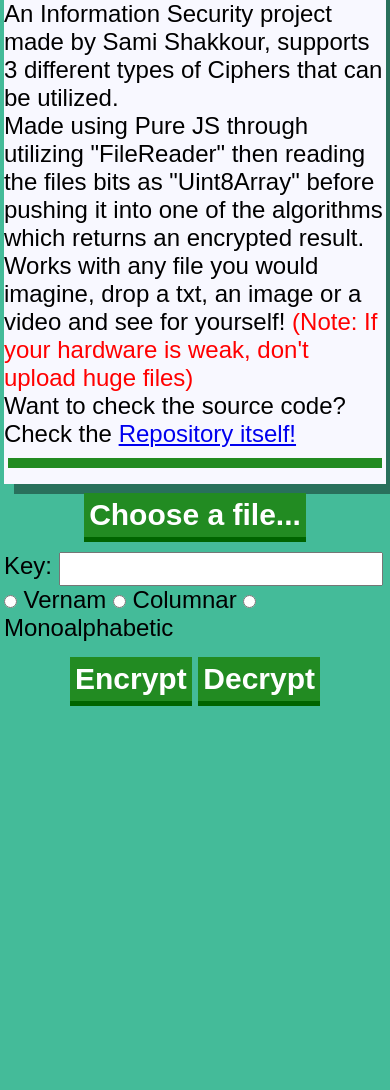
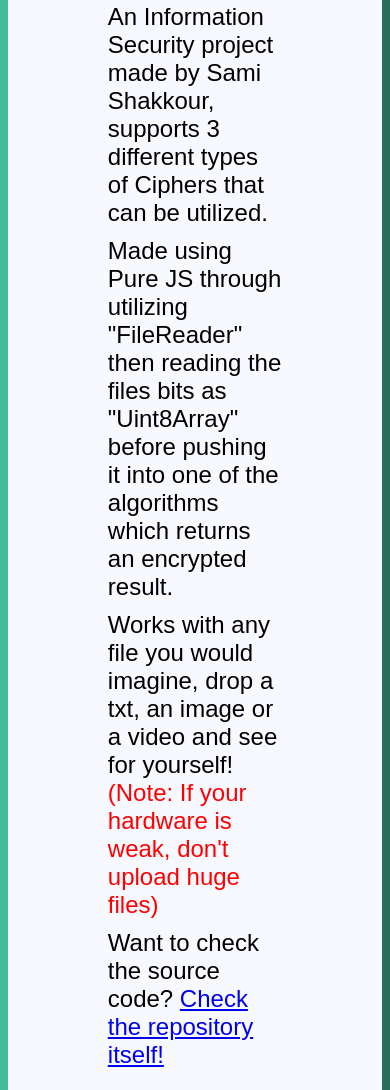
Before and after one commit to SamiSha99/CipherProject, a plain HTML site: page index.html in a window 390 px wide. Shown: the part 318-1408 px from the top of the page. Before the commit the page ends 1034 px from the top, so only its background shows below. Drawn offline with Linux system fonts and the light colour scheme.

Commit message:
Updated UI, "mobile support" kinda

```diff
--- a/assets/style.css
+++ b/assets/style.css
@@ -11,6 +11,7 @@ body {
 
 th {
   background-color: #3CB371;
+  border: 4px solid #3CB371;
 }
 
 table {
@@ -19,9 +20,9 @@ table {
 }
 
 hr {
-  width: 95%;
-  margin: 10px 0;
-  border: solid 5px forestgreen;
+  width: 90%;
+  margin: 25px 0;
+  border: solid 4px forestgreen;
 }
 
 tr:nth-child(even) {
@@ -40,6 +41,15 @@ tr>th:nth-child(n+2):nth-child(-n+4), tr>td:nth-child(n+2):nth-child(-n+4) {
   text-overflow: ellipsis;
 }
 
+tr {
+  border-left: 4px solid #3CB371;
+  border-right: 4px solid #3CB371;
+}
+
+tr:last-child {
+  border-bottom: 4px solid #3CB371;
+}
+
 
 .container {
   display: flex;
@@ -47,11 +57,25 @@ tr>th:nth-child(n+2):nth-child(-n+4), tr>td:nth-child(n+2):nth-child(-n+4) {
   flex-direction: column;
   align-items: center;
   background-color: ghostwhite;
-  width: 98%;
-  top: 5%;
-  left: 1%;
-  height: 90%;
+  width: 96%;
+  margin: 40px 0;
+  left: 2%;
   box-shadow: 10px 10px 0px 0px rgba(0, 0, 0, 0.4);
+}
+
+.container div.info p {
+  padding: 5px 100px;
+  text-align: left;
+}
+
+input[type=text] {
+  background: #3CB371;
+  border: 0;
+  padding: 1px 8px;
+}
+
+input[type=text]:focus {
+  outline: none;
 }
 
 .title {
@@ -63,14 +87,14 @@ tr>th:nth-child(n+2):nth-child(-n+4), tr>td:nth-child(n+2):nth-child(-n+4) {
 
 .table {
   display: table;
-  margin: 15px 0px 15px 20px;
+  margin: 15px 0;
   font-size: 1.5em;
 }
 
 .output {
   display: table;
-  margin: 15px 0px 15px 20px;
-  width: 600px;
+  margin: 15px 0;
+  width: 750px;
 }
 
 .inputFile {
--- a/index.html
+++ b/index.html
@@ -12,13 +12,12 @@
 
 <body>
   <div class="container">
-
     <h1 class="title">Simple Encryption System</h1>
-    <div align=left>
+    <div class="info">
       <p>An Information Security project made by Sami Shakkour, supports 3 different types of Ciphers that can be utilized.</p>
       <p>Made using Pure JS through utilizing "FileReader" then reading the files bits as "Uint8Array" before pushing it into one of the algorithms which returns an encrypted result.</p>
       <p>Works with any file you would imagine, drop a txt, an image or a video and see for yourself! <span style="color:red">(Note: If your hardware is weak, don't upload huge files)</span></p>
-      <p>Want to check the source code? Check the <a href="https://github.com/SamiSha99/CipherProject">Repository itself!</a></p>
+      <p>Want to check the source code? <a href="https://github.com/SamiSha99/CipherProject">Check the repository itself!</a></p>
     </div>
     <hr />
     <div class="inputs-container">
@@ -41,7 +40,6 @@
     </div>
     <div class="output" id="log"></div>
     <div class="output" id="output"></div>
-
   </div>
   <script src="source/onClick.js"></script>
   <script src="source/algorithms.js"></script>
```
